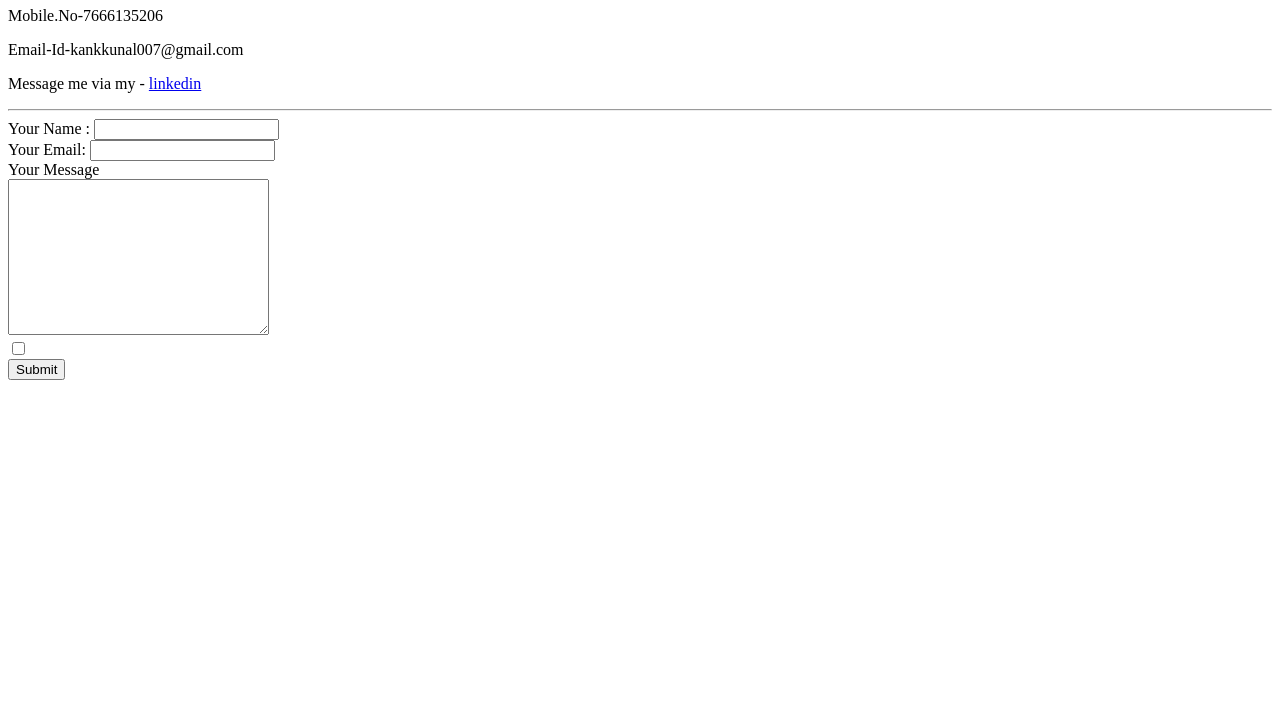
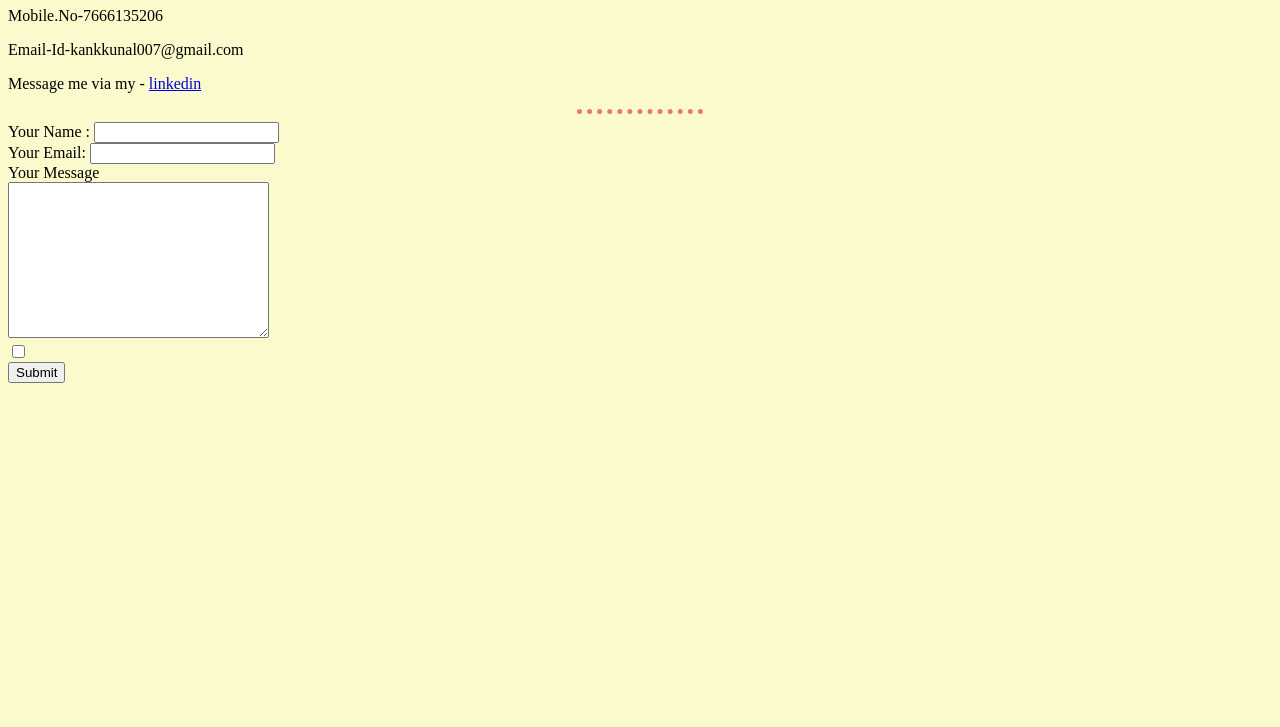
Before and after one commit to KUNALKANK1737/CV, a plain HTML site: page contact.html in a window 1280 px wide. Shown: the part 73-800 px from the top of the page. Drawn offline with Linux system fonts and the light colour scheme; files whose address does not match are found by name.

Commit message:
Update contact.html

```diff
--- a/contact.html
+++ b/contact.html
@@ -4,6 +4,8 @@
 <head>
   <meta charset="utf-8">
   <title>Contact</title>
+  <link rel="stylesheet" href="C:\Users\kankk\OneDrive\Desktop\web\css\styles.css">
+
 </head>
 
 <body>
```
